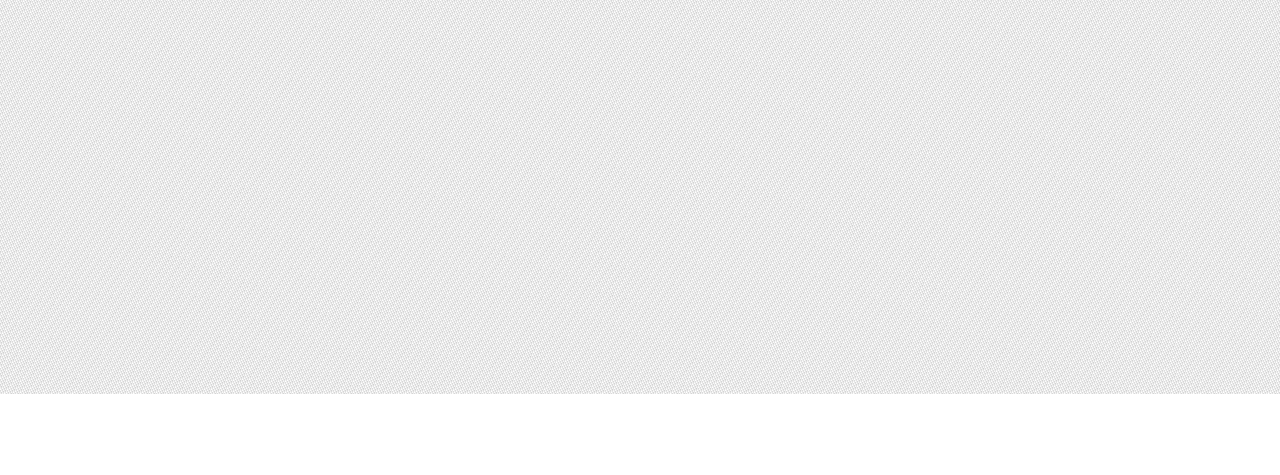
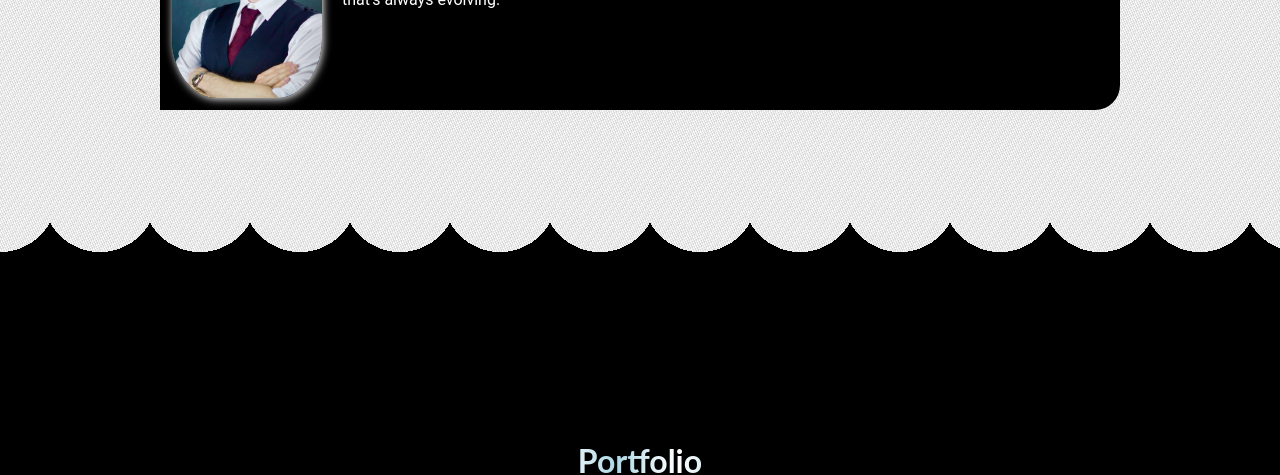
Before and after one commit to Rolyat512/portfolio, a React (Create React App) app: page / in a window 1280 px wide. Shown: the part 406-881 px from the top of the page. Before the commit the page ends 800 px from the top, so only its background shows below. Built offline with nearby package versions, Linux system fonts and the light colour scheme.

Commit message:
fixed errors

```diff
--- a/src/App.js
+++ b/src/App.js
@@ -1,5 +1,5 @@
 import { useState } from 'react';
-import { Bubbles, Header, Title, About, Portfolio, Resume, Socials, Divider, Contact } from './componets';
+import { Bubbles, Header, About, Portfolio, Resume, Socials, Divider, Contact } from './components';
 
 const App = () => {
   const [page, setPage] = useState('about');
--- /dev/null
+++ b/src/components/Divider/Divider.js
@@ -0,0 +1,9 @@
+import "./divider.css";
+
+export default () => (
+		<div className="divider">
+			{/* <div className="wave" /> */}
+			<div className="wave2" />
+		</div>
+
+);
--- /dev/null
+++ b/src/components/Divider/divider.css
@@ -0,0 +1,35 @@
+
+.divider {
+    width: 100%;
+    /* height: 60vh; */
+    margin-top: -200px;
+    z-index: 3;
+    position: relative;
+}
+
+.wave {
+    width: 100%;
+    height: 200px;
+    position: absolute;
+    z-index: 2;
+    top: 150px;
+    left: -10px;
+    -webkit-mask: radial-gradient(50px at 50px -25px, transparent 100%, black 100%) 50px/100px;
+    background: radial-gradient(60px at 12%, transparent 100%, lightgray 100%) 100px 10px/571px 180px;
+}
+
+.wave2 {
+    width: 100%;
+    height: 200px;
+    position: relative;
+    z-index: 2;
+    margin-top: 150px;
+    -webkit-mask: radial-gradient(57px at 50px -25px, transparent 100%, black 25%) 50px/100px;
+    background: radial-gradient(0px at 12%, transparent 100%, black 100%);
+}
+
+.skew {
+    width: 100%;
+    height: 10vh;
+    background: black;
+}
--- /dev/null
+++ b/src/components/Divider/index.js
@@ -0,0 +1 @@
+export { default } from './Divider';
--- a/src/components/Resume/index.js
+++ b/src/components/Resume/index.js
@@ -1 +1 @@
-export {default} from './Resume';
+export {default} from './resume';
--- a/src/components/index.js
+++ b/src/components/index.js
@@ -6,6 +6,7 @@ import Portfolio from './Portfolio';
 import Resume from './Resume';
 import Socials from './Socials';
 import Contact from './Contact';
+import Divider from './Divider';
 
 
-export {Bubbles, Header, About, Experience, Portfolio, Resume, Socials, Contact};
+export {Bubbles, Header, About, Experience, Portfolio, Resume, Socials, Contact, Divider};
--- a/src/index.js
+++ b/src/index.js
@@ -2,7 +2,7 @@ import React from 'react';
 import ReactDOM from 'react-dom/client';
 import './index.css';
 import App from './App';
-import reportWebVitals from './reportWebVitals';
+// import reportWebVitals from './reportWebVitals';
 
 const root = ReactDOM.createRoot(document.getElementById('root'));
 root.render(
@@ -14,4 +14,4 @@ root.render(
 // If you want to start measuring performance in your app, pass a function
 // to log results (for example: reportWebVitals(console.log))
 // or send to an analytics endpoint. Learn more: https://bit.ly/CRA-vitals
-reportWebVitals();
+// reportWebVitals();
```
Also changed, not shown: src/components/Resume/resume.js (renamed from src/components/Resume/resume.jsx).
